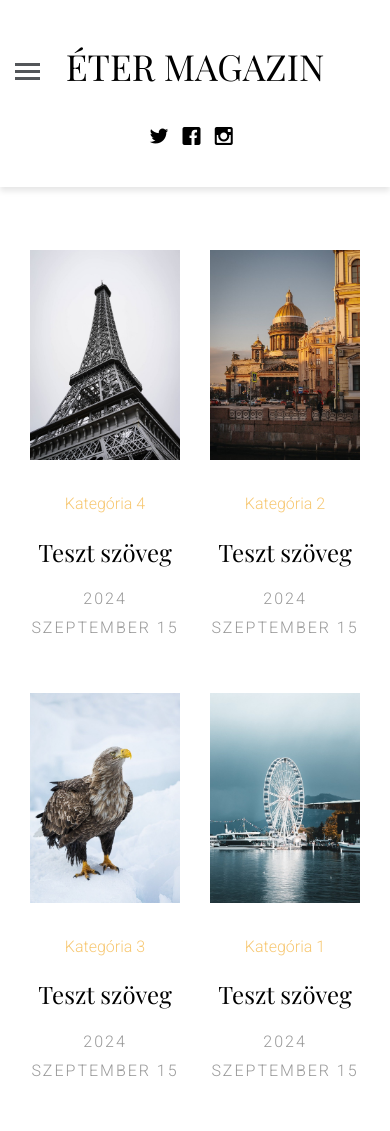
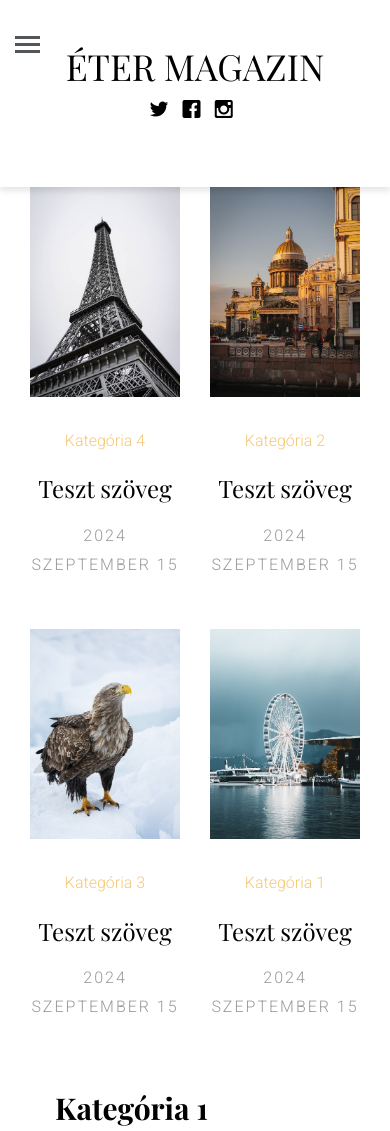
Before and after one commit to BTSimon/etermagazin, a plain HTML site: page index.html in a window 390 px wide. Shown: the top 1131 px of the page. Drawn offline with nearby package versions, Linux system fonts and the light colour scheme; files whose address does not match are found by name; a web font is replaced by a local one.

Commit message:
[UPDATE] Updated the header height and position of elements with regard to the total screen height

```diff
--- a/css/style.css
+++ b/css/style.css
@@ -215,7 +215,7 @@ p {
   z-index: 1000;
   padding: 20px;
   box-shadow: 0px 4px 6px rgba(0, 0, 0, 0.1);
-  padding: 3em 3em;
+  padding: 1.5em 1.5em;
   float: left;
   width: 100%;
 }
@@ -232,26 +232,26 @@ p {
 }
 #fh5co-header .fh5co-nav-toggle {
   position: absolute;
-  top: 4.2em;
+  top: 2.7em;
   left: 3em;
   z-index: 99;
 }
 @media screen and (max-width: 1200px) {
   #fh5co-header .fh5co-nav-toggle {
-    top: 4em;
+    top: 2.5em;
     left: 15px;
   }
 }
 @media screen and (max-width: 768px) {
   #fh5co-header .fh5co-nav-toggle {
-    top: 2.5em;
+    top: 1em;
     left: 15px;
   }
 }
 #fh5co-header .fh5co-social {
   position: absolute !important;
   right: 3em !important;
-  top: 3.2em;
+  top: 1.7em;
   z-index: 99;
   -webkit-transition: 0.5s;
   -o-transition: 0.5s;
@@ -260,27 +260,26 @@ p {
 @media screen and (max-width: 1200px) {
   #fh5co-header .fh5co-social {
     right: 15px !important;
-    top: 3.2em;
+    top: 1.7em;
   }
 }
 @media screen and (max-width: 768px) {
   #fh5co-header .fh5co-social {
     right: 15px !important;
-    top: 1.5em;
+    top: 0em;
   }
 }
 @media screen and (max-width: 480px) {
   #fh5co-header .fh5co-social {
     right: inherit !important;
     left: inherit !important;
-    top: 5em;
+    top: 3.5em;
     left: 50% !important;
     margin-left: -50px;
   }
 }
 @media screen and (max-width: 768px) {
   #fh5co-header {
-    padding-top: 1.5em;
     padding-bottom: 1.5em;
     padding-left: 15px;
     padding-right: 15px;
@@ -848,5 +847,5 @@ figure img {
 }
 
 .first-article {
-  margin-top: 250px;
+  margin-top: 170px;
 }
```
